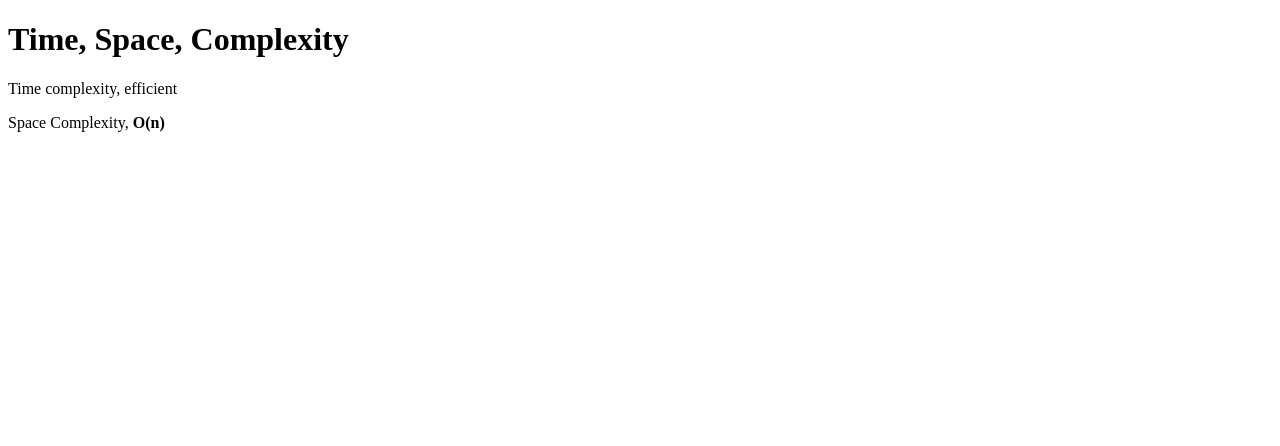
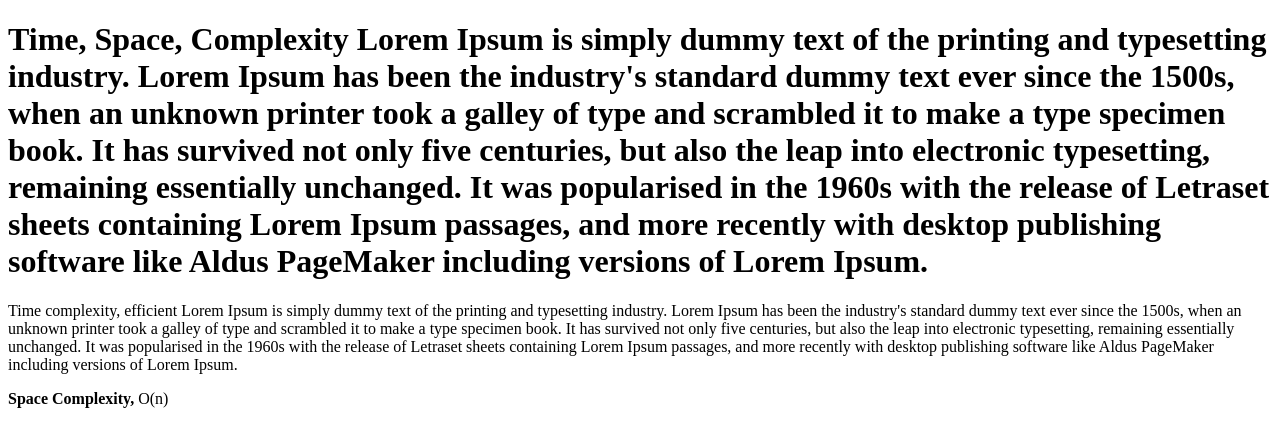
Before and after one commit to acciojob/time-and-space-complexity-yashsaini7060, a website: page main.html in a window 1280 px wide. Drawn offline with Linux system fonts and the light colour scheme.

Commit message:
created a submission

```diff
--- a/main.html
+++ b/main.html
@@ -8,9 +8,9 @@
 
 <body>
 	<!-- the entire body must be written by student -->
-	<h1>	Time, Space, Complexity</h1>
-	<p>Time complexity, efficient</p>
-	<p>Space Complexity, <b>O(n)</b></p>
+	<h1>Time, Space, Complexity Lorem Ipsum is simply dummy text of the printing and typesetting industry. Lorem Ipsum has been the industry's standard dummy text ever since the 1500s, when an unknown printer took a galley of type and scrambled it to make a type specimen book. It has survived not only five centuries, but also the leap into electronic typesetting, remaining essentially unchanged. It was popularised in the 1960s with the release of Letraset sheets containing Lorem Ipsum passages, and more recently with desktop publishing software like Aldus PageMaker including versions of Lorem Ipsum.</h1>
+	<p>Time complexity, efficient Lorem Ipsum is simply dummy text of the printing and typesetting industry. Lorem Ipsum has been the industry's standard dummy text ever since the 1500s, when an unknown printer took a galley of type and scrambled it to make a type specimen book. It has survived not only five centuries, but also the leap into electronic typesetting, remaining essentially unchanged. It was popularised in the 1960s with the release of Letraset sheets containing Lorem Ipsum passages, and more recently with desktop publishing software like Aldus PageMaker including versions of Lorem Ipsum.</p>
+	<p><b>Space Complexity, </b>O(n)</p>
     <script type="text/javascript" src="./script.js">
 </script>
 
```
